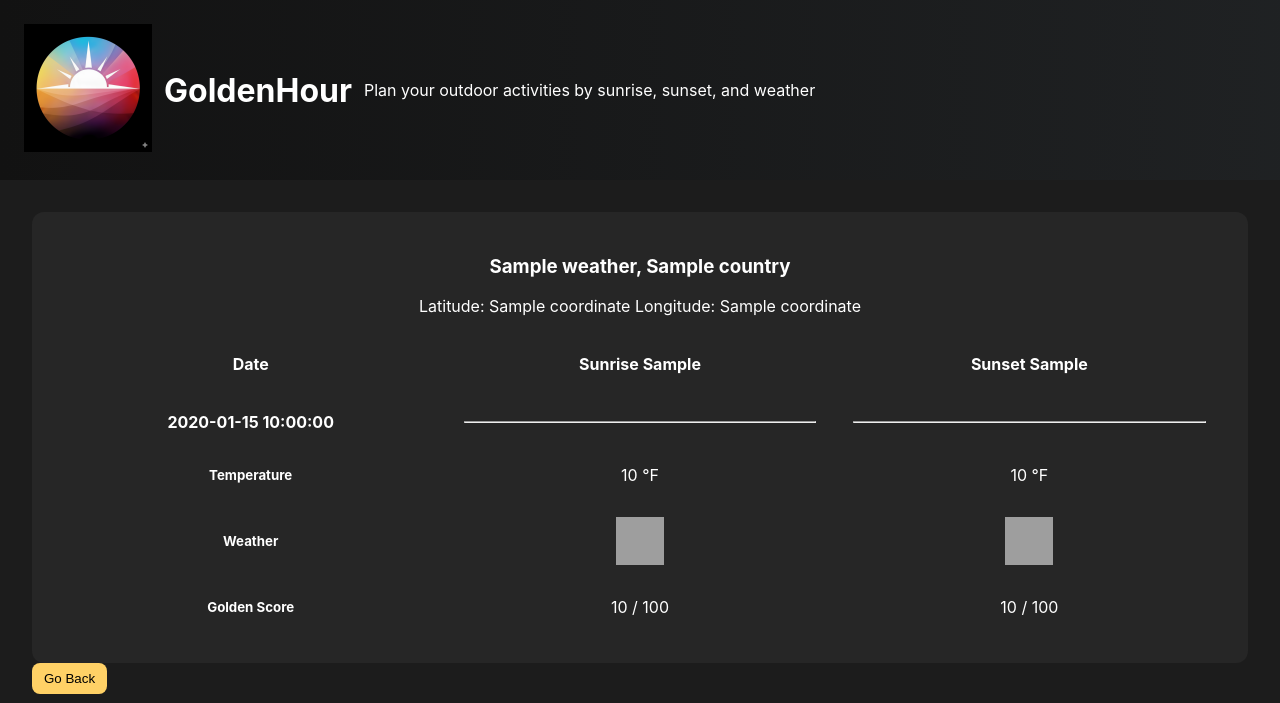
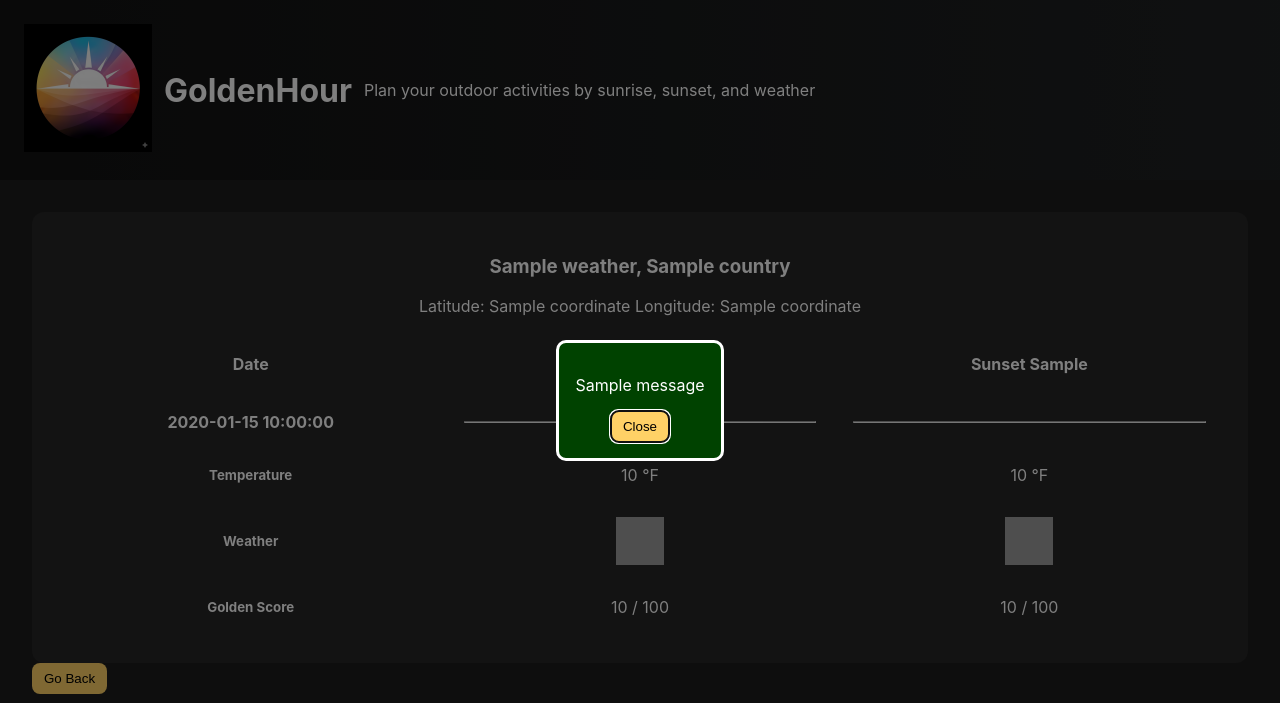
Before and after one commit to cmcarowland/CMSC495, a Python web app: template flask_app/templates/cityData.html in a window 1280 px wide. Shown: the top 703 px of the page. Run offline with Jinja, Linux system fonts and the light colour scheme; the template is opened without the code that fills it: most values are stand-ins (such as "Sample title", 1, 10 or a date in 2020); one stand-in notice (Sample message) is shown; grey boxes are pictures that could not be loaded.

Commit message:
feat: Added message parsing to the city data displaying errors or successes

```diff
--- a/flask_app/templates/cityData.html
+++ b/flask_app/templates/cityData.html
@@ -97,6 +97,11 @@ for a specified city or geographical coordinates.
       <button id="back">Go Back</button>
     </main>
 
+    <dialog id="errorDialog" class="error-dialog">
+      <p id="dialogMessage"></p>
+      <button autofocus>Close</button>
+    </dialog>
+
     <footer>
       <small>© 2025 GoldenHour for CMSC495</small>
     </footer>
@@ -104,6 +109,31 @@ for a specified city or geographical coordinates.
     <script>
       document.querySelector('#back').addEventListener('click', function() {
         window.location.href = "{{ url_for('index') }}";
+      });
+
+      const dialog = document.querySelector('#errorDialog');
+      const closeButton = dialog ? dialog.querySelector('button') : null;
+
+      const flashedMessages = {{ get_flashed_messages(with_categories=true) | tojson }};
+      if (flashedMessages.length > 0) {
+          for (const [category, message] of flashedMessages) {
+              if (category === 'error') {
+                  document.getElementById("dialogMessage").innerText = message;
+                  dialog.classList.remove('success');
+                  dialog.classList.add('error');
+                  dialog.showModal();
+              }
+              else if (category === 'success') {
+                  document.getElementById("dialogMessage").innerText = message;
+                  dialog.classList.remove('error');
+                  dialog.classList.add('success');
+                  dialog.showModal();
+              }
+          }
+      }
+
+      closeButton?.addEventListener('click', () => {
+        dialog.close();
       });
 
       function addToFavorites(lat, lon, city_name, country) {
```
